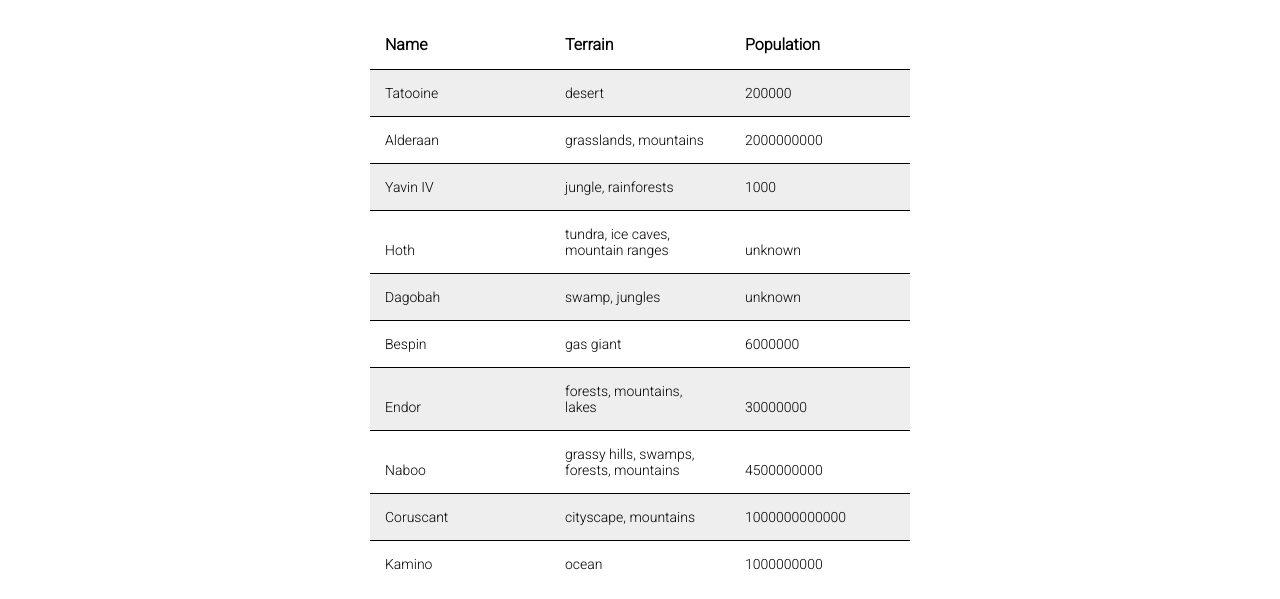
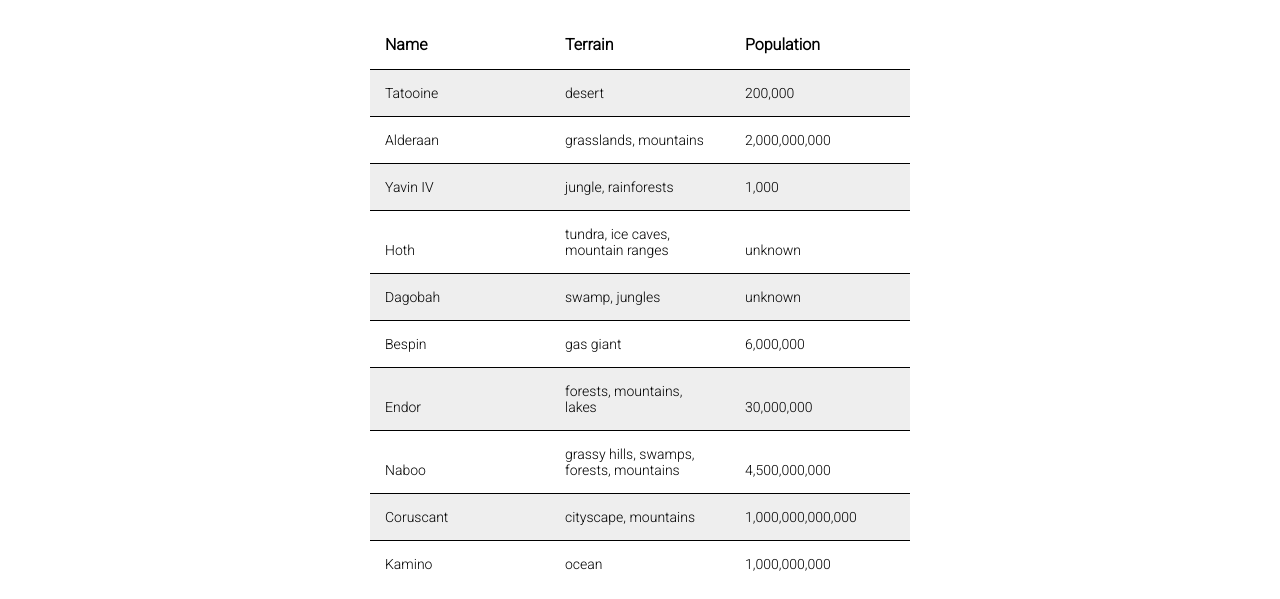
Before and after one commit to Andysimmonsisme/Star-Wars-API-App, an Angular app: page / in a window 1280 px wide. Shown: the part 254-853 px from the top of the page. Built offline with nearby package versions, Linux system fonts and the light colour scheme; a web font is replaced by a local one.

Commit message:
add pipe back in

```diff
--- a/src/app/app.module.ts
+++ b/src/app/app.module.ts
@@ -10,6 +10,8 @@ import { DataService } from '../data/data.service';
 
 import { RenderDetailsDirective } from '../category-details/render-details.directive';
 
+import { IsNumberPipe } from '../category-details/is-number.pipe';
+
 @NgModule({
   imports: [BrowserModule, FormsModule],
   declarations: [
@@ -17,6 +19,7 @@ import { RenderDetailsDirective } from '../category-details/render-details.direc
     CategoryComponent,
     CategoryDetailsComponent,
     RenderDetailsDirective,
+    IsNumberPipe,
   ],
   providers: [DataService],
   bootstrap: [AppComponent],
--- a/src/category-details/category-details.component.html
+++ b/src/category-details/category-details.component.html
@@ -10,7 +10,7 @@
   <div class="row-outer" *ngFor="let row of rows; index as i">
     <div class="row-inner" (click)="showAllCategoryDetails(i)">
       <div class="col" *ngFor="let item of row | keyvalue">
-        {{ item.value }}
+        {{ item.value | isNumber }}
       </div>
     </div>
   </div>
--- /dev/null
+++ b/src/category-details/is-number.pipe.ts
@@ -0,0 +1,12 @@
+import { Pipe, PipeTransform } from '@angular/core';
+
+@Pipe({
+  name: 'isNumber',
+})
+export class IsNumberPipe implements PipeTransform {
+  transform(value: any, args?: any): any {
+    let ret = value.toString().replace(/\B(?=(\d{3})+(?!\d))/g, ',');
+    if (!isNaN(Number(value))) return ret;
+    else return value;
+  }
+}
```
